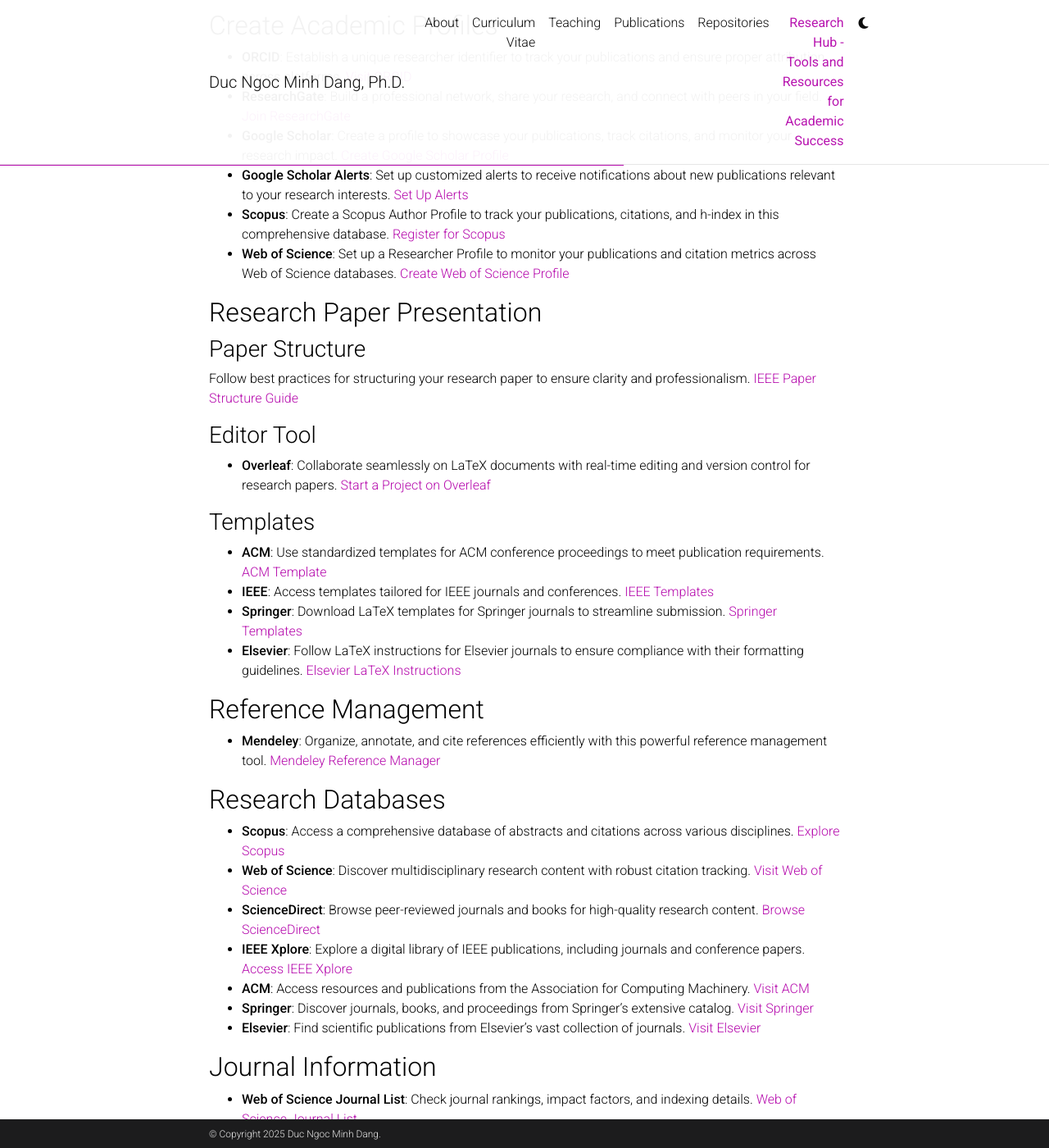
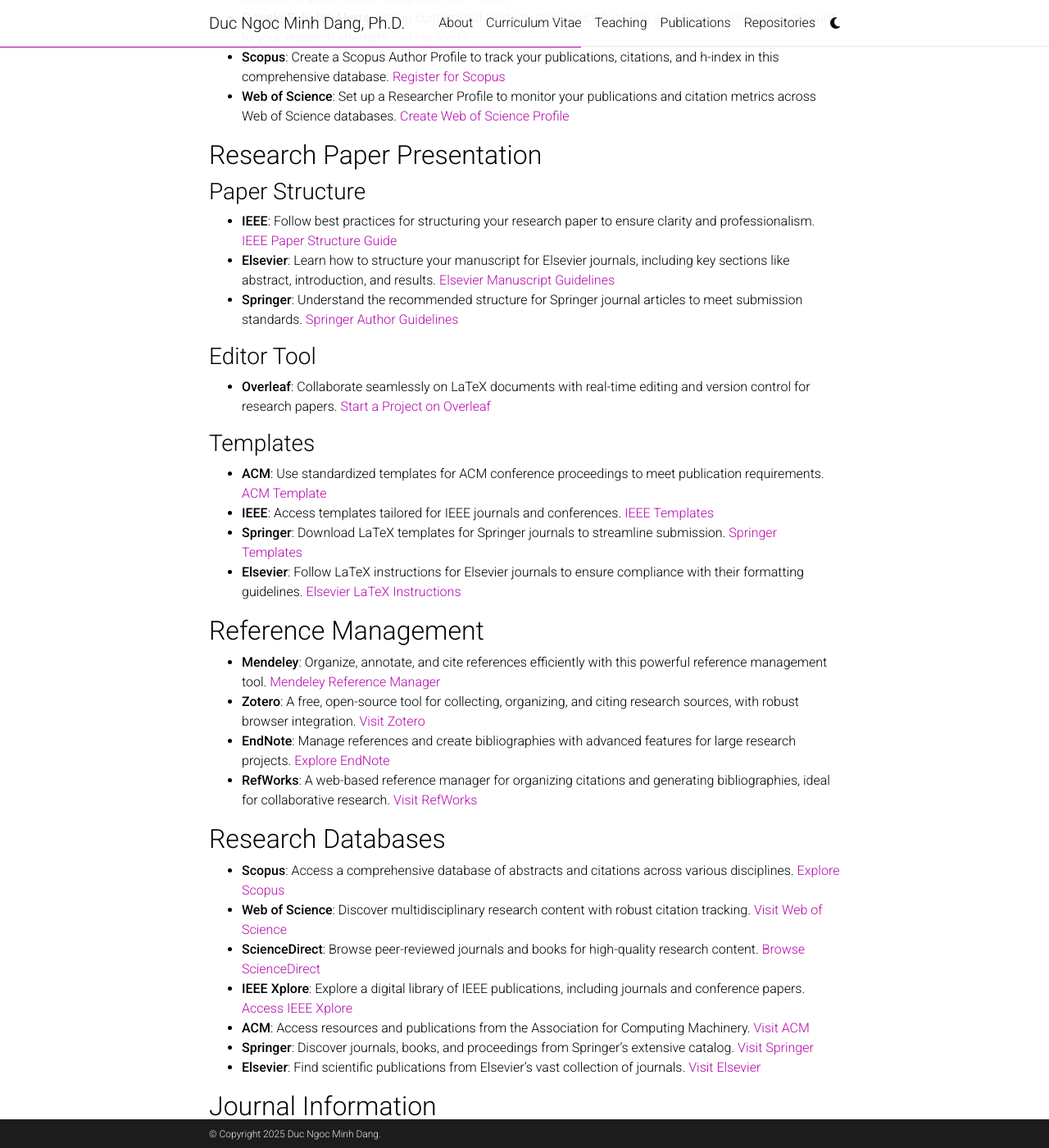
Before and after one commit to dnmduc/dnmduc.github.io, a Jekyll site: the page built from _pages/research_hub.md, in a window 1280 px wide and 1400 px high, scrolled down 394 px. Shown: the whole window at 82% size. Built offline with Jekyll 4.4.1, drawn with Linux system fonts in a browser that asks for light colours; full-size pictures stand in for the smaller copies a plugin makes; comment, search, counter and statistics services are not loaded; a style sheet for code colours, icons or effects is not loaded; some of the changed text lies outside the part shown.

Commit message:
research hub

```diff
--- a/_bibliography/papers.bib
+++ b/_bibliography/papers.bib
@@ -19,11 +19,11 @@
   year={2025},
   note={To appear}
 }
-@article{Nguyen2026,
+@article{Nguyen2025,
   author = {Nguyen, Nhut Minh and Nguyen, Thanh Trung and Dang, Duc Ngoc Minh},
   title = {Hemo{GAT}: Heterogeneous Multimodal Speech Emotion Recognition with Cross-Modal Transformer and Graph Attention Network},
   journal = {Advances in Electrical and Electronic Engineering},
-  year = {2026},
+  year = {2025},
   note = {To appear}
 }
 
--- a/_pages/research_hub.md
+++ b/_pages/research_hub.md
@@ -1,11 +1,12 @@
 ---
 layout: page
 permalink: /research_hub/
-title: Research Hub - Tools and Resources for Academic Success
+title: Research Hub
 description: Tools and Resources for Academic Success
-nav: true
+nav: false
 nav_order: 7
 ---
+
 ## Create Academic Profiles
 - **ORCID**: Establish a unique researcher identifier to track your publications and ensure proper attribution across platforms. [Visit ORCID](https://orcid.org/)
 - **ResearchGate**: Build a professional network, share your research, and connect with peers in your field. [Join ResearchGate](https://www.researchgate.net/)
@@ -16,7 +17,9 @@
 
 ## Research Paper Presentation
 ### Paper Structure
-Follow best practices for structuring your research paper to ensure clarity and professionalism. [IEEE Paper Structure Guide](https://conferences.ieeeauthorcenter.ieee.org/write-your-paper/structure-your-paper/)
+- **IEEE**: Follow best practices for structuring your research paper to ensure clarity and professionalism. [IEEE Paper Structure Guide](https://conferences.ieeeauthorcenter.ieee.org/write-your-paper/structure-your-paper/)
+- **Elsevier**: Learn how to structure your manuscript for Elsevier journals, including key sections like abstract, introduction, and results. [Elsevier Manuscript Guidelines](https://www.elsevier.com/en-in/authors/tools-and-resources/preparing-your-paper)
+- **Springer**: Understand the recommended structure for Springer journal articles to meet submission standards. [Springer Author Guidelines](https://www.springer.com/gp/authors-editors/authorandreviewertutorials/writing-a-journal-manuscript)
 
 ### Editor Tool
 - **Overleaf**: Collaborate seamlessly on LaTeX documents with real-time editing and version control for research papers. [Start a Project on Overleaf](https://www.overleaf.com/project)
@@ -29,6 +32,9 @@
 
 ## Reference Management
 - **Mendeley**: Organize, annotate, and cite references efficiently with this powerful reference management tool. [Mendeley Reference Manager](https://www.mendeley.com/reference-manager/)
+- **Zotero**: A free, open-source tool for collecting, organizing, and citing research sources, with robust browser integration. [Visit Zotero](https://www.zotero.org/)
+- **EndNote**: Manage references and create bibliographies with advanced features for large research projects. [Explore EndNote](https://endnote.com/)
+- **RefWorks**: A web-based reference manager for organizing citations and generating bibliographies, ideal for collaborative research. [Visit RefWorks](https://www.refworks.com/)
 
 ## Research Databases
 - **Scopus**: Access a comprehensive database of abstracts and citations across various disciplines. [Explore Scopus](https://www.scopus.com/)
```
Also changed, not shown: _pages/teaching.md (+8 -3 lines).
